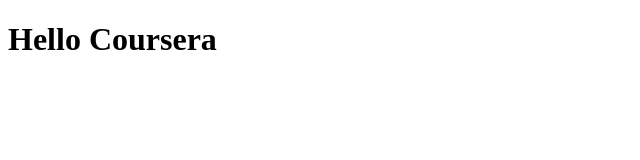
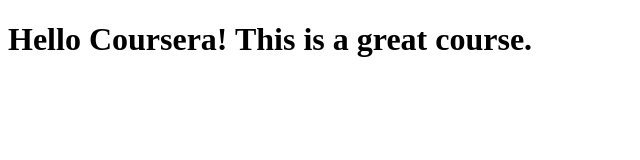
Before and after one commit to Manzihilbert/Coursera-course, a plain HTML site: page site/index.html in a window 1280 px wide. Shown: the whole page, without its empty margins (0-640 px from the left). Drawn offline with Linux system fonts and the light colour scheme.

Commit message:
small addition to page content

```diff
--- a/site/index.html
+++ b/site/index.html
@@ -4,6 +4,6 @@
 	<title> Hello Coursera </title>
 </head>
 <body>
-<h1>Hello Coursera</h1>
+<h1>Hello Coursera! This is a great course.</h1>
 </body>
 </html>
```
